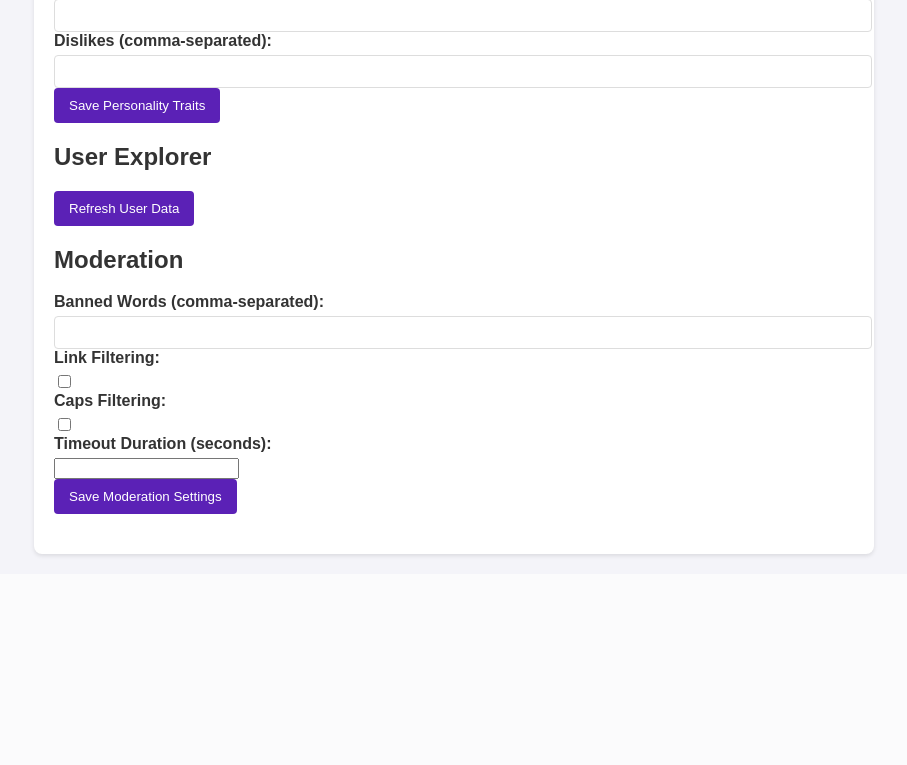
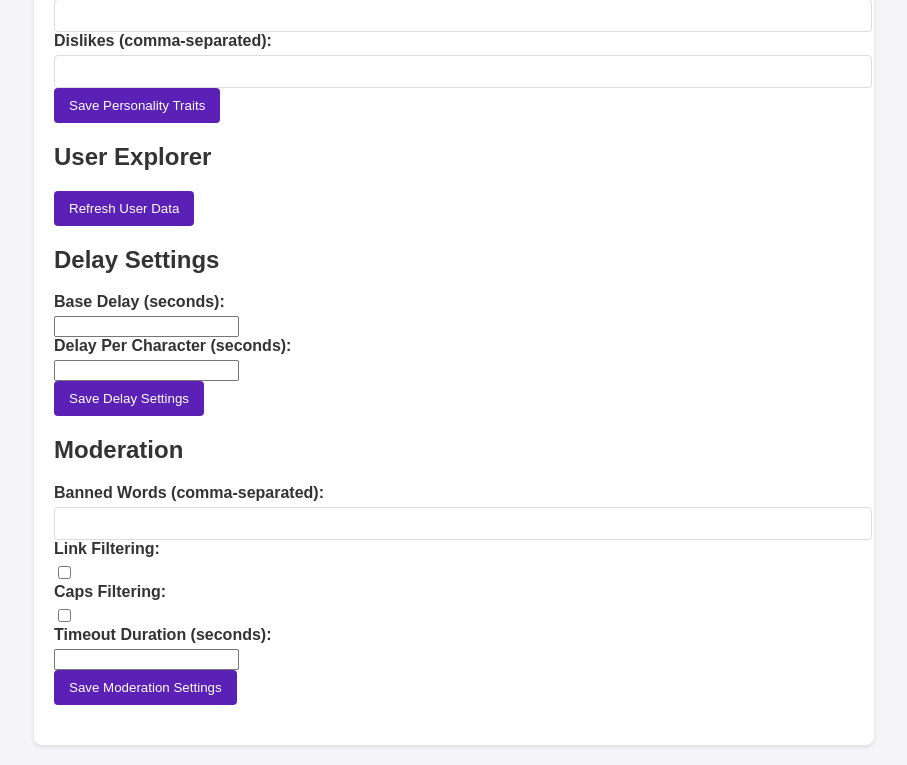
Before and after one commit to misterballzach/twitch-geminussy-chatbot, a Python web app: template templates/dashboard.html in a window 1280 px wide. Shown: the part 853-1618 px from the top of the page, without its empty margins (186-1093 px from the left). Before the commit the page ends 1411 px from the top, so only its background shows below. Run offline with Jinja, Linux system fonts and the light colour scheme; the template is opened without the code that fills it, so the values that code supplies are empty; some libraries are stand-ins or nearby versions.

Commit message:
feat: Implement dynamic message delay
This commit adds a dynamic delay to the bot's messages to make them feel more natural and less robotic.

The delay is calculated based on a base delay and a per-character delay, both of which can be configured in the new 'Delay Settings' section of the dashboard.

```diff
--- a/templates/dashboard.html
+++ b/templates/dashboard.html
@@ -73,6 +73,20 @@
             <button onclick="refreshUserData()">Refresh User Data</button>
         </div>
         <div class="form-group">
+            <h2>Delay Settings</h2>
+            <div id="delay-settings-container">
+                <div>
+                    <label for="base-delay">Base Delay (seconds):</label>
+                    <input type="number" id="base-delay" step="0.1">
+                </div>
+                <div>
+                    <label for="delay-per-character">Delay Per Character (seconds):</label>
+                    <input type="number" id="delay-per-character" step="0.01">
+                </div>
+                <button onclick="saveDelaySettings()">Save Delay Settings</button>
+            </div>
+        </div>
+        <div class="form-group">
             <h2>Moderation</h2>
             <div id="moderation-container">
                 <div>
@@ -112,6 +126,8 @@
         const likesInput = document.getElementById("likes");
         const dislikesInput = document.getElementById("dislikes");
         const userExplorerContainer = document.getElementById("user-explorer-container");
+        const baseDelayInput = document.getElementById("base-delay");
+        const delayPerCharacterInput = document.getElementById("delay-per-character");
 
         freqInput.addEventListener("input", () => {
             freqVal.innerText = freqInput.value;
@@ -159,6 +175,11 @@
             const personalityTraits = config.personality_traits || {};
             likesInput.value = (personalityTraits.likes || []).join(", ");
             dislikesInput.value = (personalityTraits.dislikes || []).join(", ");
+
+            // Populate delay settings
+            const delaySettings = config.delay_settings || {};
+            baseDelayInput.value = delaySettings.base_delay;
+            delayPerCharacterInput.value = delaySettings.delay_per_character;
 
             addLog("Config updated.");
         });
@@ -222,6 +243,14 @@
             socket.emit("update_personality_traits", {personality_traits: personalityTraits});
         }
 
+        function saveDelaySettings() {
+            const delaySettings = {
+                base_delay: parseFloat(baseDelayInput.value),
+                delay_per_character: parseFloat(delayPerCharacterInput.value)
+            };
+            socket.emit("update_delay_settings", {delay_settings: delaySettings});
+        }
+
         function refreshUserData() {
             socket.emit("get_user_data");
         }
```
Also changed, not shown: bot.py (+13 -1 lines), dashboard.py (+13 -1 lines).
